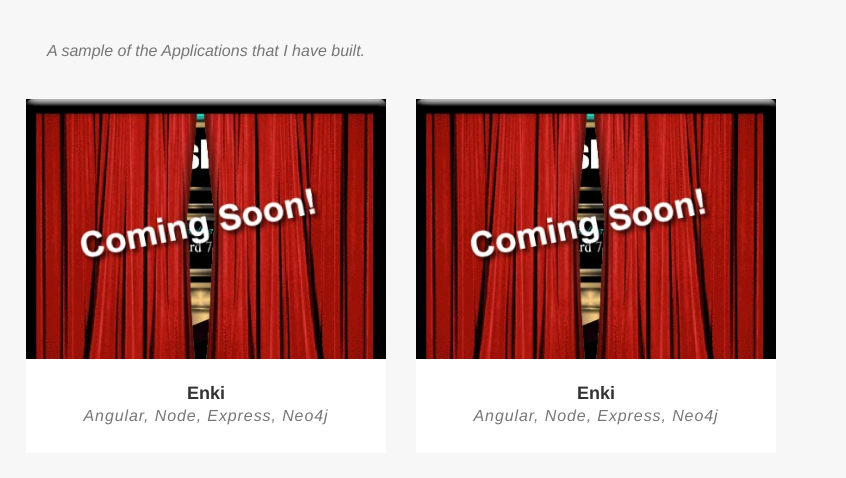
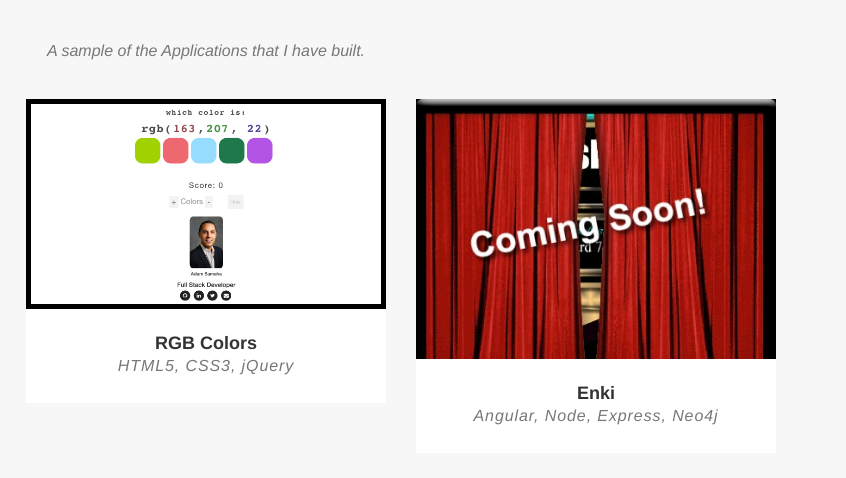
Before and after one commit to Asamaha/My-Portfolio, a website: page index.html in a window 1280 px wide. Shown: the part 1592-2070 px from the top of the page, 434-1280 px from the left. Drawn offline with Linux system fonts and the light colour scheme; a web font is replaced by a local one.

Commit message:
new updates

```diff
--- a/index.html
+++ b/index.html
@@ -136,11 +136,11 @@
                                 <i class="fa fa-desktop fa-3x"></i>
                             </div>
                         </div>
-                        <img src="./public/img/portfolio/coming.png" class="img-responsive" alt="">
+                        <img src="./public/img/portfolio/rgb.png" class="img-responsive" style="width: 100%; height:100% ;border:5px solid black" alt="">
                     </a>
                     <div class="portfolio-caption">
-                        <h4>Enki</h4>
-                        <p class="text-muted">Angular, Node, Express, Neo4j</p>
+                        <h4>RGB Colors</h4>
+                        <p class="text-muted">HTML5, CSS3, jQuery</p>
                     </div>
                 </div>
                 <div class="col-md-4 col-sm-6 portfolio-item">
@@ -292,7 +292,7 @@
                     <div class="col-lg-8 col-lg-offset-2">
                         <div class="modal-body">
                             <!-- Project Details -->
-                            <h2>Enki</h2>
+                            <h2>nki</h2>
                             <p class="item-intro text-muted"></p>
                             <img class="img-responsive img-centered" src="./public/img/portfolio/coming.png" style="width: 85%; height:85%" alt="">
                             <p>Enki is the pandora for podcasts. Built using the Ionic Framework, Enki utlizies a Node/Express server and Neo4j graph database.</p>
@@ -496,18 +496,18 @@
                     <div class="col-lg-8 col-lg-offset-2">
                         <div class="modal-body">
                             <!-- Project Details -->
-                            <h2>Enki</h2>
+                            <h2>RGB COLORS</h2>
                             <p class="item-intro text-muted"></p>
-                            <img class="img-responsive img-centered" src="./public/img/portfolio/coming.png" style="width: 85%; height:85%" alt="">
-                            <p>Enki is the pandora for podcasts. Built using the Ionic Framework, Enki utlizies a Node/Express server and Neo4j graph database.</p>
-                            <a href="https://github.com/wattersnathen/blackjack" target="_blank" class="btn btn-xl">View Repo <i class="fa fa-github-alt"></i></a>
-                            <a href="http://wattersnathen.github.io/blackjack/" target="_blank" class="btn btn-xl">View Project
+                            <img class="img-responsive img-centered" src="./public/img/portfolio/rgb.png" style="width: 75%; height:75% ;border:10px solid black" alt="">
+                            <p>RGB COLORS is a fun quick little game I built to test and train (my brain) to extrapolate color from code.This project was built using jQuery Traversing & Manipulating the DOM.</p>
+                            <a href="https://github.com/Asamaha/RGB-Colors" target="_blank" class="btn btn-xl">View Repo <i class="fa fa-github-alt"></i></a>
+                            <a href="http://Asamaha.github.io/RGB-Colors/" target="_blank" class="btn btn-xl">View Project
                                 <i class="glyphicon glyphicon-play-circle"></i>
                             </a>
                             </br>
                             </br>
                             <ul class="list-inline">
-                                <li>Technology: ANNE Stack (Angular, Neo4j, Node, Express) </li>
+                                <li>Technology: HTML5, CSS3, jQuery </li>
                             </ul>
                             <button type="button" class="btn btn-primary\" data-dismiss="modal"><i class="fa fa-times"></i> Close Project</button>
                         </div>
```
Also changed, not shown: public/img/portfolio/rgb.png (added).
